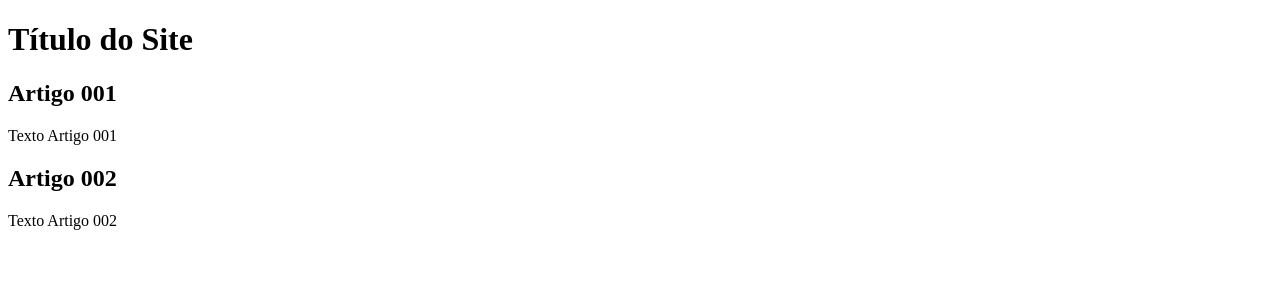
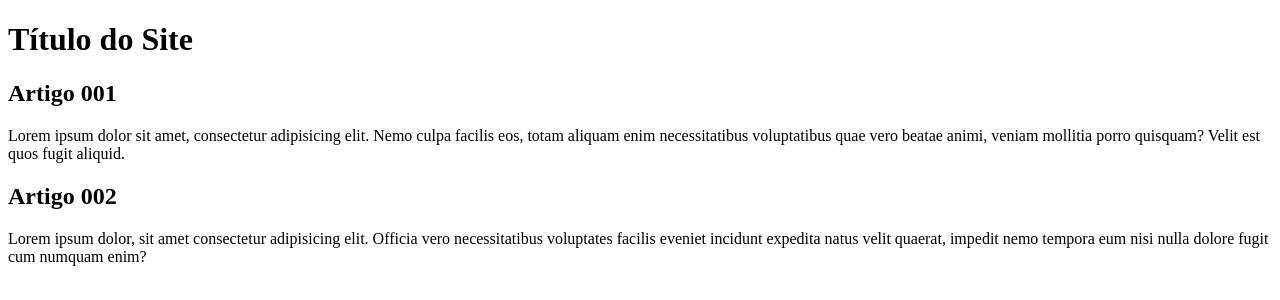
Before and after one commit to Elisangelamsilva/curso-git, a plain HTML site: page index.html in a window 1280 px wide. Drawn offline with Linux system fonts and the light colour scheme.

Commit message:
comecei a escrever o conteúdo

```diff
--- a/index.html
+++ b/index.html
@@ -8,14 +8,14 @@
 <body>
     <main>
         <header>
-            <h1> Título do Site</h1>
+            <h1> Título do Site </h1>
                 <article>
                     <h2>Artigo 001</h2>
-                    <p>Texto Artigo 001</p>
+                    <p> Lorem ipsum dolor sit amet, consectetur adipisicing elit. Nemo culpa facilis eos, totam aliquam enim necessitatibus voluptatibus quae vero beatae animi, veniam mollitia porro quisquam? Velit est quos fugit aliquid.</p>
                 </article>
                 <article>
                     <h2>Artigo 002</h2>
-                    <p>Texto Artigo 002</p>
+                    <p>Lorem ipsum dolor, sit amet consectetur adipisicing elit. Officia vero necessitatibus voluptates facilis eveniet incidunt expedita natus velit quaerat, impedit nemo tempora eum nisi nulla dolore fugit cum numquam enim?</p>
                 </article>
         </header>
     </main>
```
